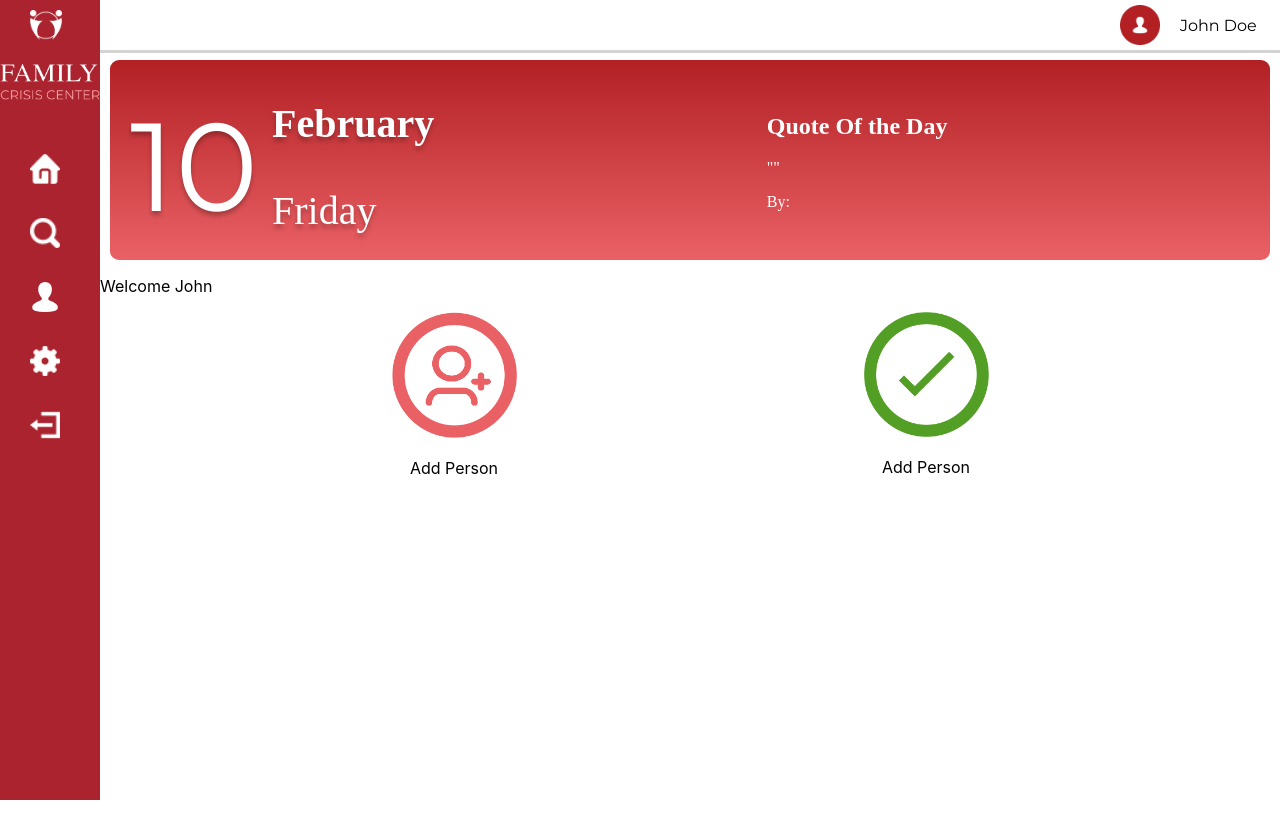
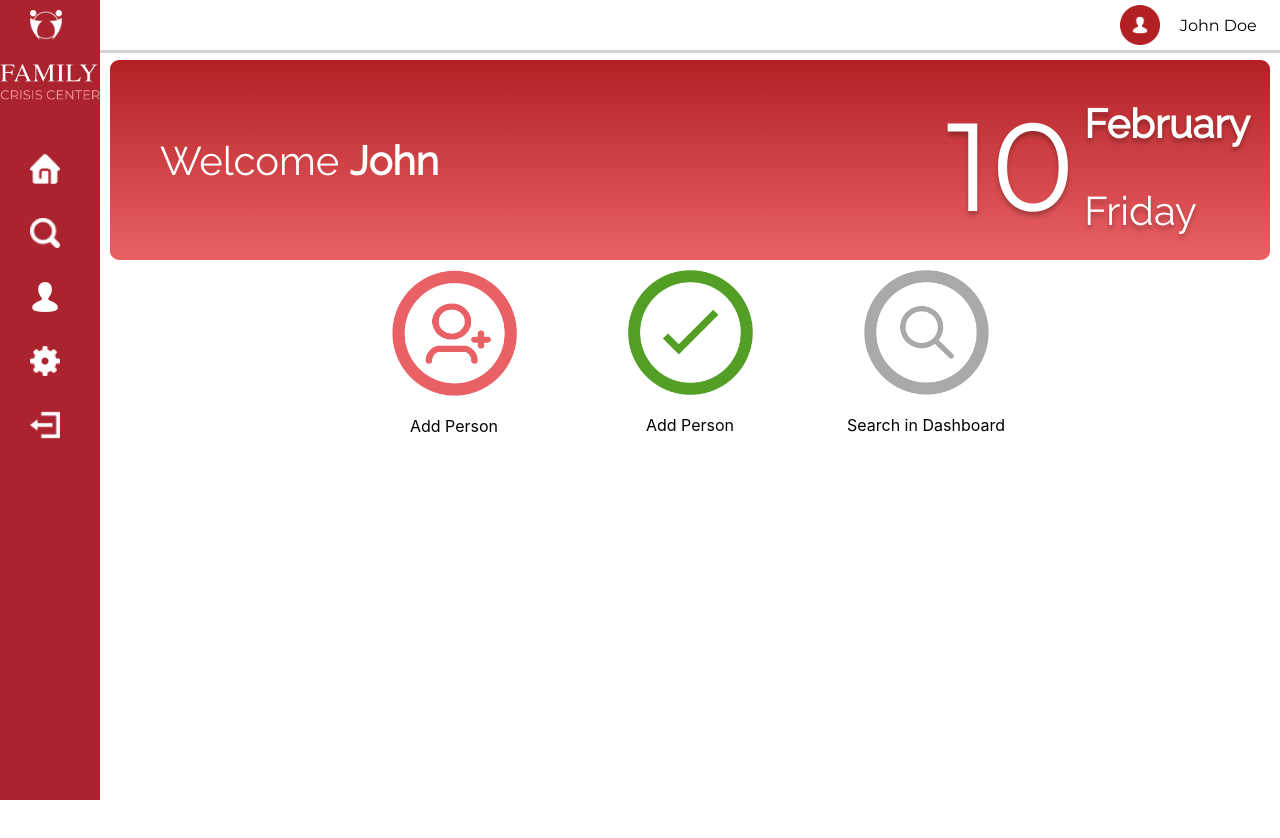
Before and after one commit to ACM-Service-Project/ACM-Service-Project-Frontend, a React (Create React App) app in the folder acm-service-project/: page /dashboard in a window 1280 px wide. Shown: the top 838 px of the page. After the commit the page ends 815 px from the top, so only its background shows below. Built offline with nearby package versions, Linux system fonts and the light colour scheme; no server answers.

Commit message:
3/7 dashboard

```diff
--- a/acm-service-project/src/pages/Dashboard.js
+++ b/acm-service-project/src/pages/Dashboard.js
@@ -1,10 +1,11 @@
 import React, {useState, useEffect} from 'react';
 import '../styles/Dashboard.css';
 import add_person from '../assets/add_person.png';
-import check_in from '../assets/check_in.png'
+import check_in from '../assets/check_in.png';
+import search_dashboard from'../assets/search_dashboard.png';
 
 function Dashboard(){
-    const [quote, setQuote] = useState([])
+    // const [quote, setQuote] = useState([])
     const name = "John";
 
     //get the Date
@@ -13,45 +14,37 @@ function Dashboard(){
     var date = dt.getDate();
 
     // Generate the Quote of the day? everytime it refresh
-    function getQuote(){
-        fetch("https://type.fit/api/quotes")
-        .then(function(response) {
-            return response.json();
-        })
-        .then(function(data) {
-            const r = Math.random()*(1000-1) + 1
-            const randomNum = Math.floor(r)
-            setQuote(data[randomNum])
-        });
-    }
+    // function getQuote(){
+    //     fetch("https://type.fit/api/quotes")
+    //     .then(function(response) {
+    //         return response.json();
+    //     })
+    //     .then(function(data) {
+    //         const r = Math.random()*(1000-1) + 1
+    //         const randomNum = Math.floor(r)
+    //         setQuote(data[randomNum])
+    //     });
+    // }
 
-    useEffect(() => {
-        getQuote()
-    },[]);
+    // useEffect(() => {
+    //     getQuote()
+    // },[]);
 
     return(
         <div className='main_container'>
             <section className='banner_container'>
+                <div className='banner_name_container'>
+                    <span className='welcome'>Welcome </span>
+                    <span className='banner_name'>{name}</span>
+                </div>
                 <div className="banner_day_container">
                     <h2>{date}</h2>
                     <div id="container">
                         <p id="month">{dt.toLocaleString('default', { month: 'long' })}</p>
                         <p id="day">{days[dt.getDay()]}</p>
                     </div>
-
                 </div>
-
-                <div className="banner_quote_container">
-                    <h2>Quote Of the Day</h2>
-                    <p>"{quote.text}"</p>
-                    <p> By: {quote.author}</p>
-                </div>
-
-                {/* <div className="banner_img_continer">
-                    <img src={qotdbanner} alt='Calender'/>
-                </div> */}
             </section>
-            <p className='welcome'>Welcome {name}</p>
             <div className='container'>
                 <div className='add_person_total' >
                     <img className='add_person' src={add_person} alt="Add person"></img>
@@ -61,6 +54,10 @@ function Dashboard(){
                     <img className='check_in' src={check_in} alt="Check person in"></img>
                     <p className='check_in_title'>Add Person</p>
                 </div>
+                <div className='seach_dashboard_total'>
+                    <img className='search_dashboard' src={search_dashboard} alt="Search Dashboard" />
+                    <p className='search_dashboard_title'>Search in Dashboard</p>
+                </div>
             </div>
         </div>
     );
--- a/acm-service-project/src/styles/Dashboard.css
+++ b/acm-service-project/src/styles/Dashboard.css
@@ -1,3 +1,4 @@
+@import url('https://fonts.googleapis.com/css?family=Raleway');
 /* .mainContainer{
     grid-column: 2;
     display: flex;
@@ -17,16 +18,30 @@
 }
 
 /* Quote of the Day Banner */
-  .banner_container
-  {
+  .banner_container{
     height: 200px;
     margin: 10px;
     display: flex;
-    flex-direction:row ;
+    flex-direction: row;
     justify-content: space-between;
     background: linear-gradient(180deg, #B22024 0%, #EA6165 100%);
     border-radius: 9px;
     color: white;
+  }
+
+  .banner_name_container{
+    margin: auto 50px;
+    font-weight: 800;
+    font-size: 40px;
+  }
+
+  .welcome{
+    font-family: 'Raleway';
+    font-weight: 100;
+  }
+
+  .banner_name{
+    font-family: 'Raleway';
   }
 
   .banner_day_container
@@ -40,7 +55,8 @@
     width: 142px;
     height: 100%;
     margin-top: 30px;
-    margin-left: 20px;
+    margin-right: 10px;
+    text-align: right;
 
     font-family: 'Montserrat';
     font-style: normal;
@@ -71,14 +87,8 @@
   }
 
   #container{
-    padding-right: 10px;
-
+    padding-right: 20px;
     margin: auto;
-  }
-
-  .banner_quote_container{
-    margin: auto;
-    font-family: 'Raleway';
   }
 
 /*Icons placement*/
@@ -90,11 +100,14 @@
 }
 
 .check_in_total{
-    grid-column: 4/5;
+    grid-column: 3/4;
 
 }
 .add_person_total{
     grid-column: 2/3;
+}
+.search_dashboard_total{
+  grid-column: 4/5;
 }
 .add_person{
     width: 125px;
@@ -102,3 +115,6 @@
 .check_in{
     width: 125px;
 }
+.search_dashboard{
+  width: 125px;
+}
```
